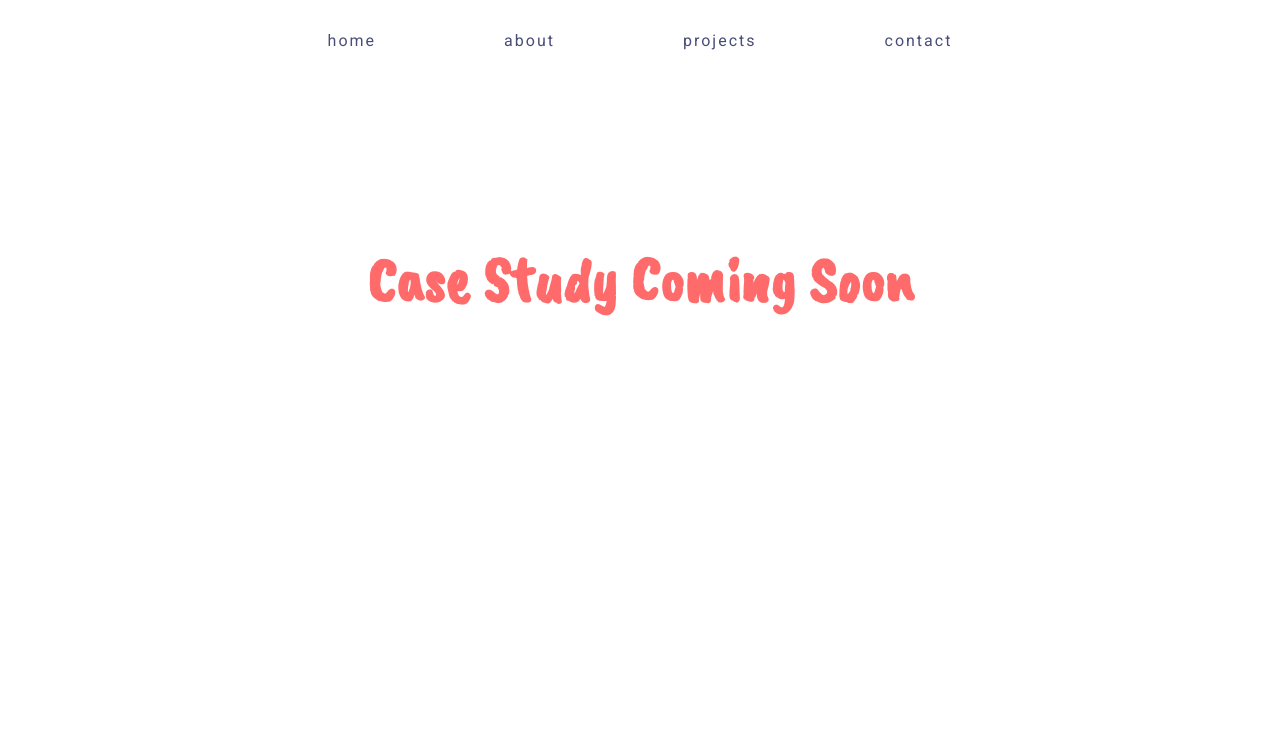
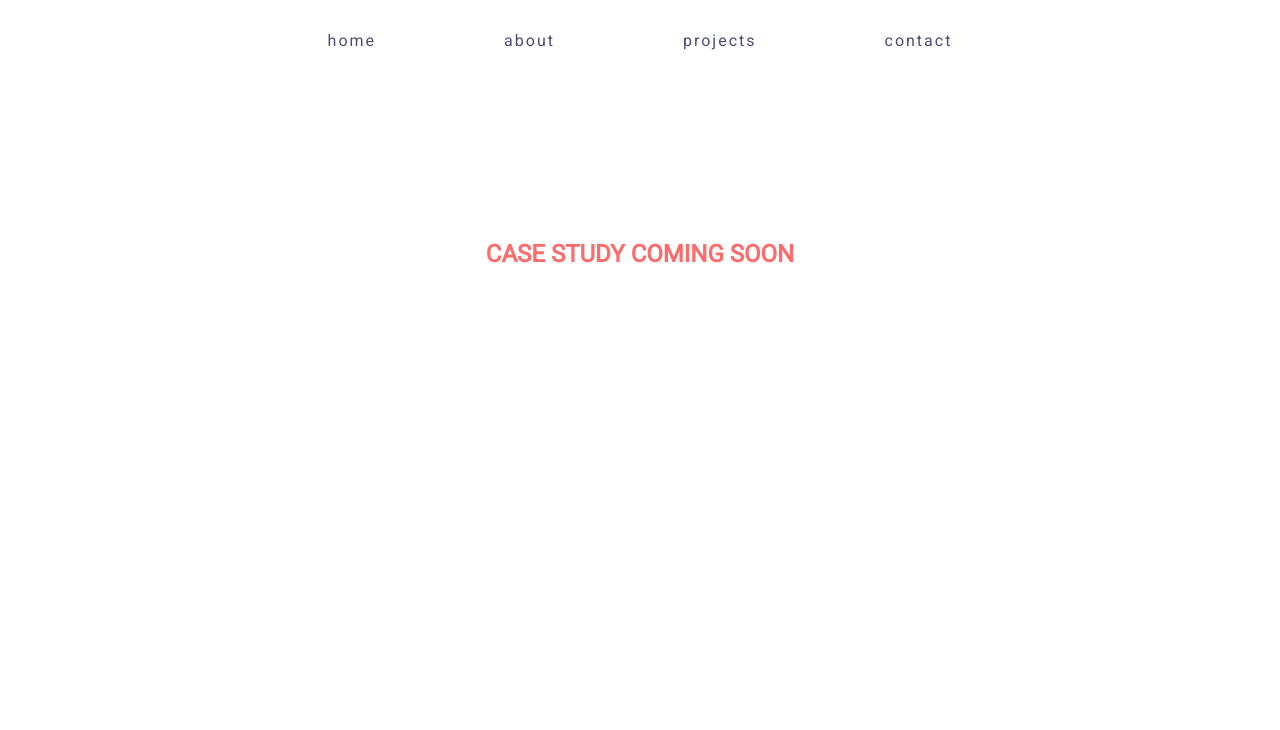
Before and after one commit to illeei/illeeportfolio, a plain HTML site: page case-study-template.html in a window 1280 px wide. Shown: the top 730 px of the page. Drawn offline with nearby package versions, Linux system fonts and the light colour scheme.

Commit message:
change coming soon font

```diff
--- a/styles/case-study-template.css
+++ b/styles/case-study-template.css
@@ -122,9 +122,10 @@ body {
 }
 
 .title h1 {
-  font-family: "Caveat Brush";
+  font-family: "Roboto";
   color: #FF6B6B;
-  font-size: 4em;
+  font-size: 1.5em;
+  text-transform: uppercase;
   align-items: center;
   text-align: center;
   margin-top: 30vh;
```
